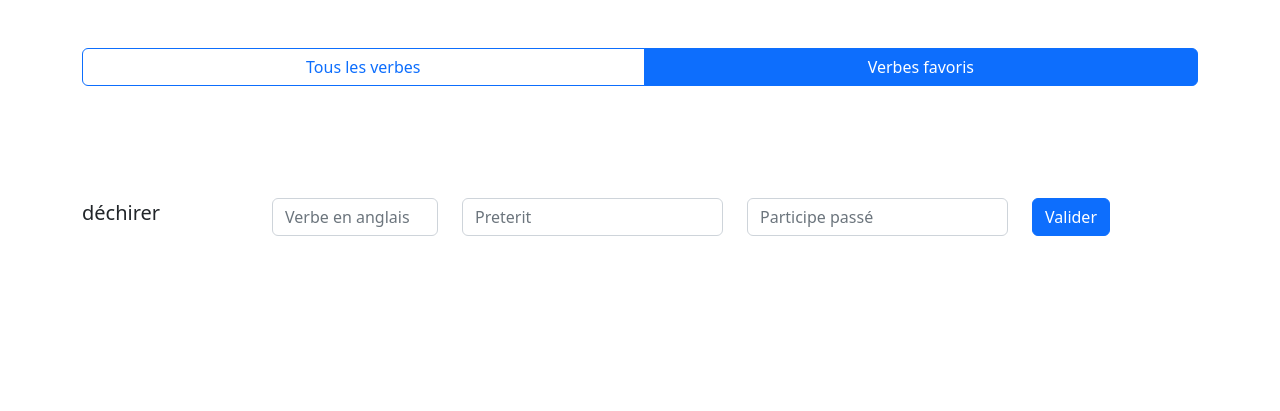
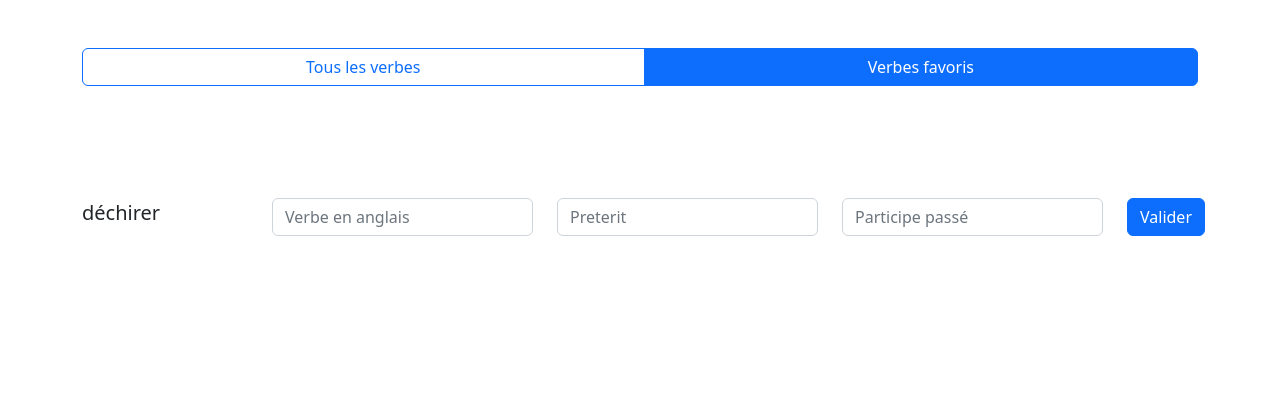
Before and after one commit to UltraViolet33/english-irregular-verbs, a PHP site: page / in a window 1280 px wide. Shown: the part 56-467 px from the top of the page. Run offline with PHP 8.4, Linux system fonts and the light colour scheme.

Commit message:
little modfis

```diff
--- a/assets/js/verbs.js
+++ b/assets/js/verbs.js
@@ -55,9 +55,9 @@
 });
 
 btnSubmit.addEventListener("click", () => {
-  const englishVerbValue = englishVerb.value;
-  const preteritValue = preterit.value;
-  const pastParticipateValue = pastParticipate.value;
+  const englishVerbValue = englishVerb.value.toLowerCase();
+  const preteritValue = preterit.value.toLowerCase();
+  const pastParticipateValue = pastParticipate.value.toLowerCase();
 
   resetValidationClasses();
 
@@ -75,7 +75,7 @@
 
       resetValidationClasses();
       setForm();
-    }, 4000);
+    }, 500);
   }
 });
 
--- a/index.php
+++ b/index.php
@@ -1,7 +1,7 @@
 <?php require_once './inc/header.php' ?>
 <div class="container">
     <div class="row justify-content-center">
-        <div class="col-12 my-5">
+        <div class="col-12 my-3 my-md-5">
             <div class="row justify-content-center">
                 <div class="btn-group" role="group" aria-label="Basic radio toggle button group">
                     <input type="radio" class="btn-check" name="verbs" id="allVerbs" autocomplete="off">
@@ -11,13 +11,13 @@
                 </div>
             </div>
         </div>
-        <div class="col-12 my-5">
+        <div class="col-12 my-3 my-md-5">
             <form action="" class="form-inline">
-                <div class="row align-items-center">
+                <div class="row justify-content-center">
                     <div class="col-md-2 col-10 my-3">
                         <label id="frenchVerb" for="frenchVerb" class="form-label"></label>
                     </div>
-                    <div class="form-group col-10 col-md-2  my-3">
+                    <div class="form-group col-10 col-md-3  my-3">
                         <input id="englishVerb" type="text" aria-describedby="validation-english" name="englishVerb" class="form-control" placeholder="Verbe en anglais">
                         <div class="valid-feedback validation">
                             C'est juste !
```
Also changed, not shown: 1 other file.
